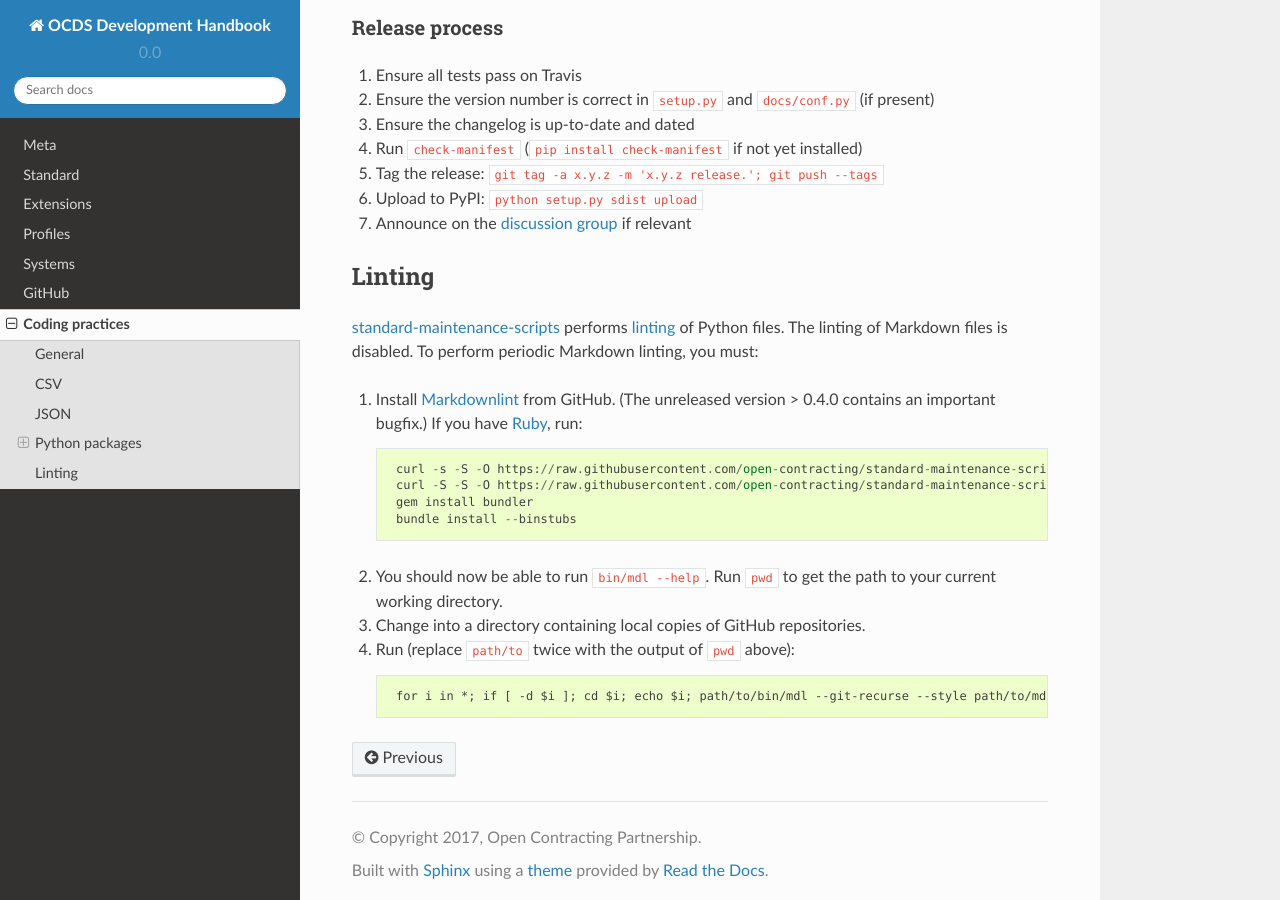
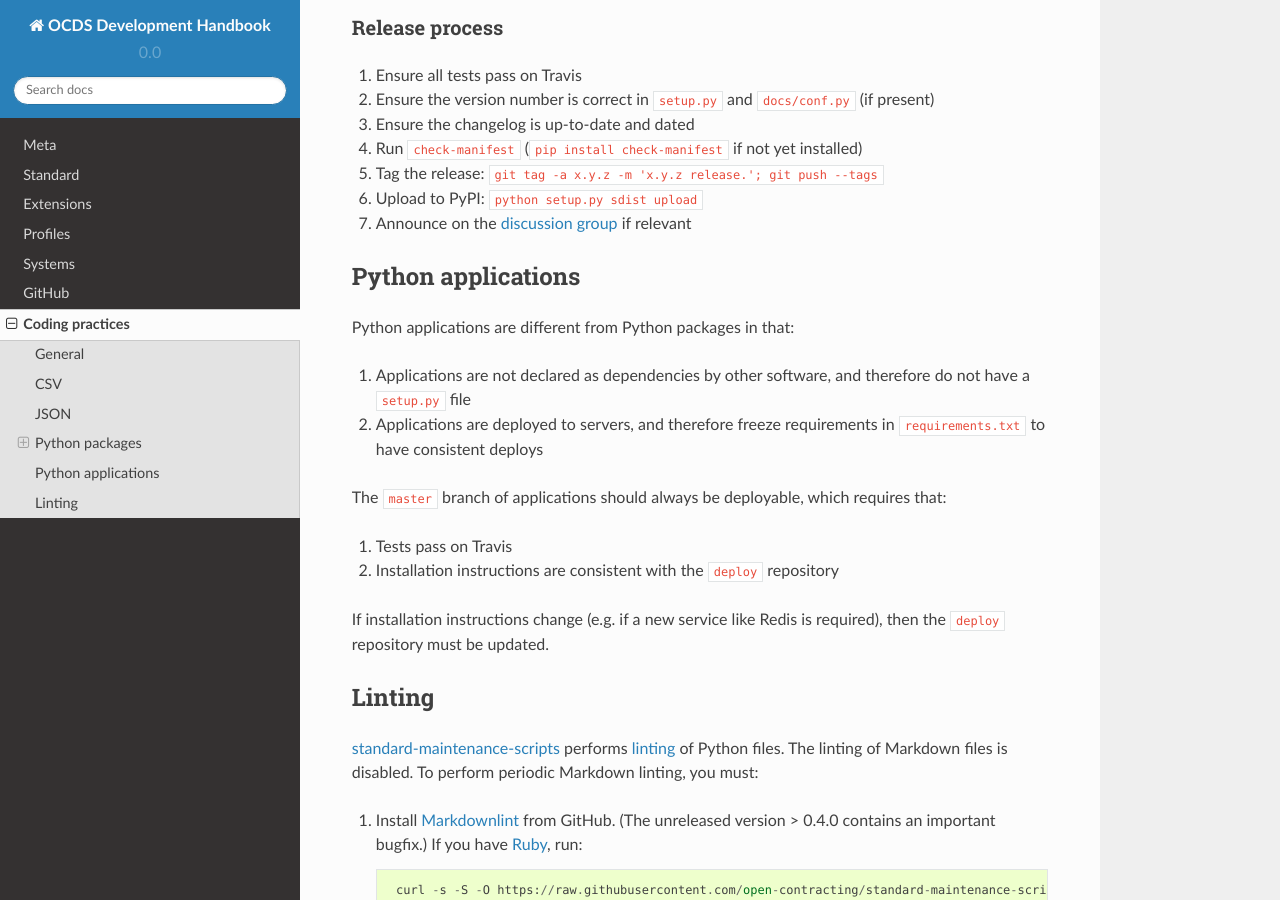
Before and after one commit to open-contracting/standard-development-handbook, a Sphinx documentation site: the page built from docs/coding/index.md, in a window 1280 px wide and 900 px high, scrolled down 1939 px. Built offline with Sphinx 7.4.7 and the Read the Docs theme 2.0.0, drawn with Linux system fonts in a browser that asks for light colours.

Commit message:
Add section on Python apps

```diff
--- a/docs/coding/index.md
+++ b/docs/coding/index.md
@@ -98,6 +98,20 @@ To change a readme from Markdown to reStructuredText, install `pandoc` and run:
 1. Upload to PyPI: `python setup.py sdist upload`
 1. Announce on the [discussion group](https://groups.google.com/a/open-contracting.org/forum/#!forum/standard-discuss) if relevant
 
+## Python applications
+
+Python applications are different from Python packages in that:
+
+1. Applications are not declared as dependencies by other software, and therefore do not have a `setup.py` file
+1. Applications are deployed to servers, and therefore freeze requirements in `requirements.txt` to have consistent deploys
+
+The `master` branch of applications should always be deployable, which requires that:
+
+1. Tests pass on Travis
+1. Installation instructions are consistent with the [`deploy`](https://github.com/open-contracting/deploy) repository
+
+If installation instructions change (e.g. if a new service like Redis is required), then the `deploy` repository must be updated.
+
 ## Linting
 
 [standard-maintenance-scripts](https://github.com/open-contracting/standard-maintenance-scripts) performs [linting](https://github.com/open-contracting/standard-maintenance-scripts/blob/master/tests/script.sh) of Python files. The linting of Markdown files is disabled. To perform periodic Markdown linting, you must:
```
